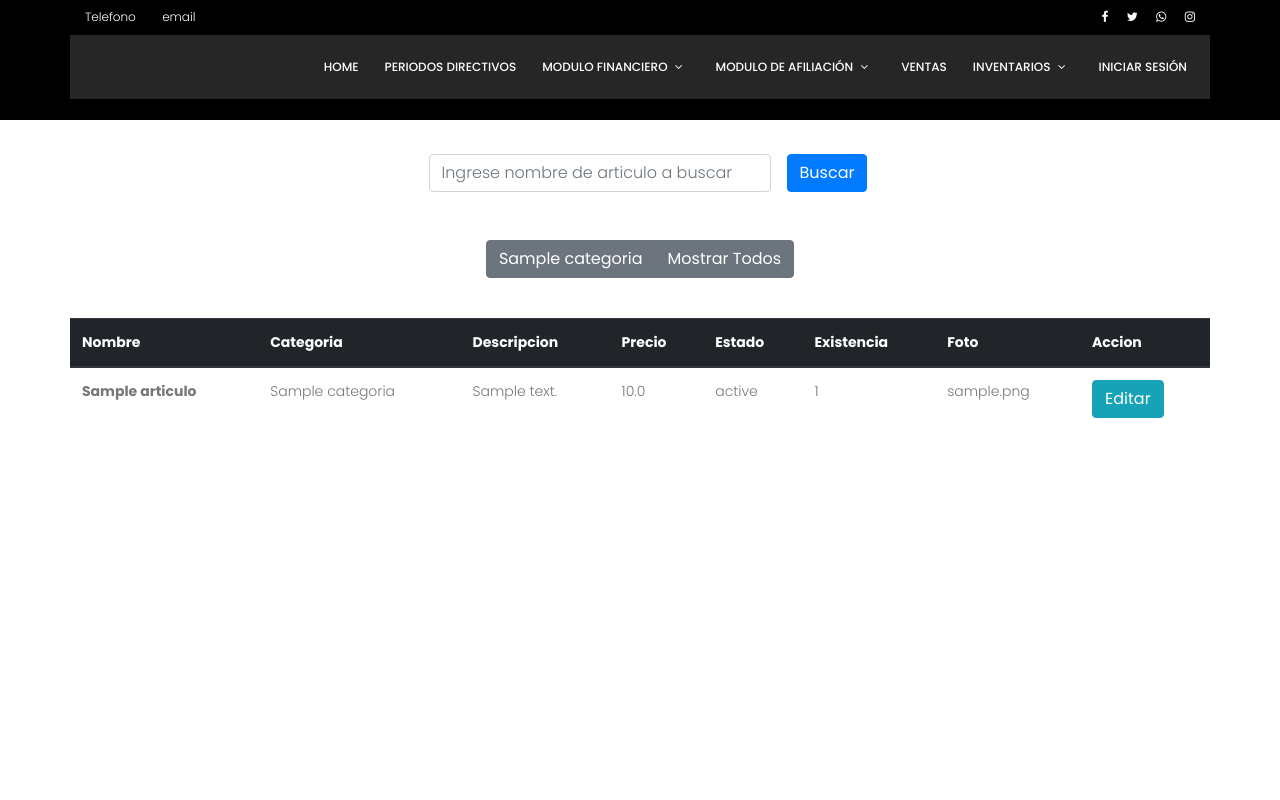
After one commit to RicardoEstupinian/Proyecto_Social, a Django app: template sihpsa/templates/venta/articulo_list.html in a window 1280 px wide. The commit adds this page. Run offline with Django 3.2, Linux system fonts and the light colour scheme; the template is opened without the code that fills it: values that come from a table or form of the project are taken from there, others are empty; tables that the repository leaves empty hold one stand-in row (values such as "Sample post"); parts of the project's set-up code (start-up, migrations or seed data) failed here and were passed over; some libraries are stand-ins or nearby versions.

Commit message:
Administracion de Inventario Totalmente Funcional, Solo faltan detalles de estilo.

```diff
--- a/sihpsa/apps/venta/models.py
+++ b/sihpsa/apps/venta/models.py
@@ -1,4 +1,5 @@
 from django.db import models
+from django.urls import reverse
 
 # Create your models here.
 
@@ -18,8 +19,9 @@ class Articulo(models.Model):
     estado = models.CharField(max_length=100)
     existencia = models.IntegerField()
     descripcion = models.CharField(max_length=200)
-    imagen_articulo = models.ImageField(upload_to='static/img', blank=True)
+    imagen_articulo = models.ImageField(upload_to='static/img', blank=True,null=True)
     vendible = models.BooleanField()
+
 
     def __str__(self):
         return self.nombre_articulo
--- /dev/null
+++ b/sihpsa/apps/venta/urls.py
@@ -0,0 +1,10 @@
+from django.urls import path
+from apps.venta import views
+
+app_name = "venta"
+
+urlpatterns = [
+    path('',views.buscar, name="listar"),
+    path('editar/<articulo_id>',views.editar, name="editar"),
+    path('crear/',views.ArticuloCreate.as_view(), name="crear"),
+]
--- a/sihpsa/sihpsa/urls.py
+++ b/sihpsa/sihpsa/urls.py
@@ -29,6 +29,8 @@ urlpatterns = [
     path('accounts/login/', login, {'template_name':'login/login.html'}, name='login'),
     path('logout/', logout_then_login, name='logout'),
     path('periodo_directivo/',include('apps.transaccion.urls')),
+
+    path('inventario/',include(('apps.venta.urls','venta'),namespace='inventario_url')),
 ]
 
 
--- a/sihpsa/templates/base/base.html
+++ b/sihpsa/templates/base/base.html
@@ -35,7 +35,7 @@
 			<link rel="stylesheet" type="text/css" href="{% static 'css/miembro.css' %}">
 	</head>
 		<body style="background: white;">
-			</img>
+
 			{% block nav %}
 			<header id="header" >
 				<div class="header-top">
@@ -86,8 +86,8 @@
 				     	  <li><a href="#">Ventas</a></li>
 				          <li class="menu-has-children"><a href="#">Inventarios</a>
 				            <ul>
-				            	  <li><a href="#">Nuevo artículo</a></li>
-						          <li><a href="#">Ver artículos</a></li>
+				            	  <li><a href="{% url 'inventario_url:crear' %}">Nuevo artículo</a></li>
+						          <li><a href="{% url 'inventario_url:listar' %}">Ver artículos</a></li>
 				            </ul>
 				          </li>
 
--- /dev/null
+++ b/sihpsa/templates/venta/articulo_list.html
@@ -0,0 +1,73 @@
+{% extends 'base/base.html' %}
+{% load staticfiles %}
+{% block title %}SIHPSA | Inventario{% endblock %}
+{%block content%}
+{%if error%}
+<div class="alert alert-danger text-center" role="alert">
+    Campo Vacio. Ingrese nombre de articulo para buscar.
+    <button type="button" class="close" data-dismiss="alert" aria-label="Close">
+        <span aria-hidden="true">&times;</span>
+    </button>
+</div>
+{%endif%}
+<form action="" method="GET" class="form-inline mb-4 mt-4 justify-content-center">
+
+
+    <div class="form-group mx-sm-3 mb-2">
+        <input type="text" class="form-control " placeholder="Ingrese nombre de articulo a buscar" name="busart">
+    </div>
+    <button type="submit" class="btn btn-primary mb-2">Buscar</button>
+
+
+
+</form>
+<form action="" method="GET" class="form-inline mb-4 mt-4 justify-content-center">
+    <div align="center" class="container" aling="center">
+        <div class="btn-group mt-3 mb-3" role="group" aria-label="Basic example">
+            {%for cat in categorias%}
+            <button type="submit" class="btn btn-secondary" name="{{cat.nombre_categoria}}">{{cat.nombre_categoria}}
+            </button>
+            {%endfor%}
+            <button type="submit" class="btn btn-secondary" name="todos">Mostrar Todos</button>
+        </div>
+    </div>
+</form>
+<thead>
+    <tr>
+
+        <table class="table">
+            <thead class="thead-dark">
+                <tr>
+                    <th scope="col">Nombre</th>
+                    <th scope="col">Categoria</th>
+                    <th scope="col">Descripcion</th>
+                    <th scope="col">Precio</th>
+                    <th scope="col">Estado</th>
+                    <th scope="col">Existencia</th>
+                    <th scope="col">Foto</th>
+                    <th scope="col">Accion</th>
+                </tr>
+            </thead>
+            <tbody>
+
+                    {% for articulo in articulos_mostrar%}
+                    <tr>
+                        <th scope="row">{{articulo.nombre_articulo}}</th>
+                        <td>{{articulo.categoria}}</td>
+                        <td>{{articulo.descripcion}}</td>
+                        <td>{{articulo.precio}}</td>
+                        <td>{{articulo.estado}}</td>
+                        <td>{{articulo.existencia}}</td>
+                        <td>{{articulo.imagen_articulo}}</td>
+
+                        <!--Envio el id del articulo a modificar-->
+                        <td><a href="{%url 'inventario_url:editar' articulo_id=articulo.id %}"><button type="button" class="btn btn-info">Editar</button></a></td>
+                    </tr>
+                    {% empty %}
+                    <h2 align="center" class="mb-4">No hay Articulos</h2>
+                    {%endfor%}
+            </tbody>
+        </table>
+    </tr>
+</thead>
+{%endblock%}
```
Also changed, not shown: sihpsa/apps/venta/forms.py (added, +39 -0 lines), sihpsa/apps/venta/views.py (+62 -2 lines), sihpsa/templates/venta/crearArticulo.html (added, +49 -0 lines), sihpsa/apps/venta/migrations/0003_auto_20181106_1642.py (added).
